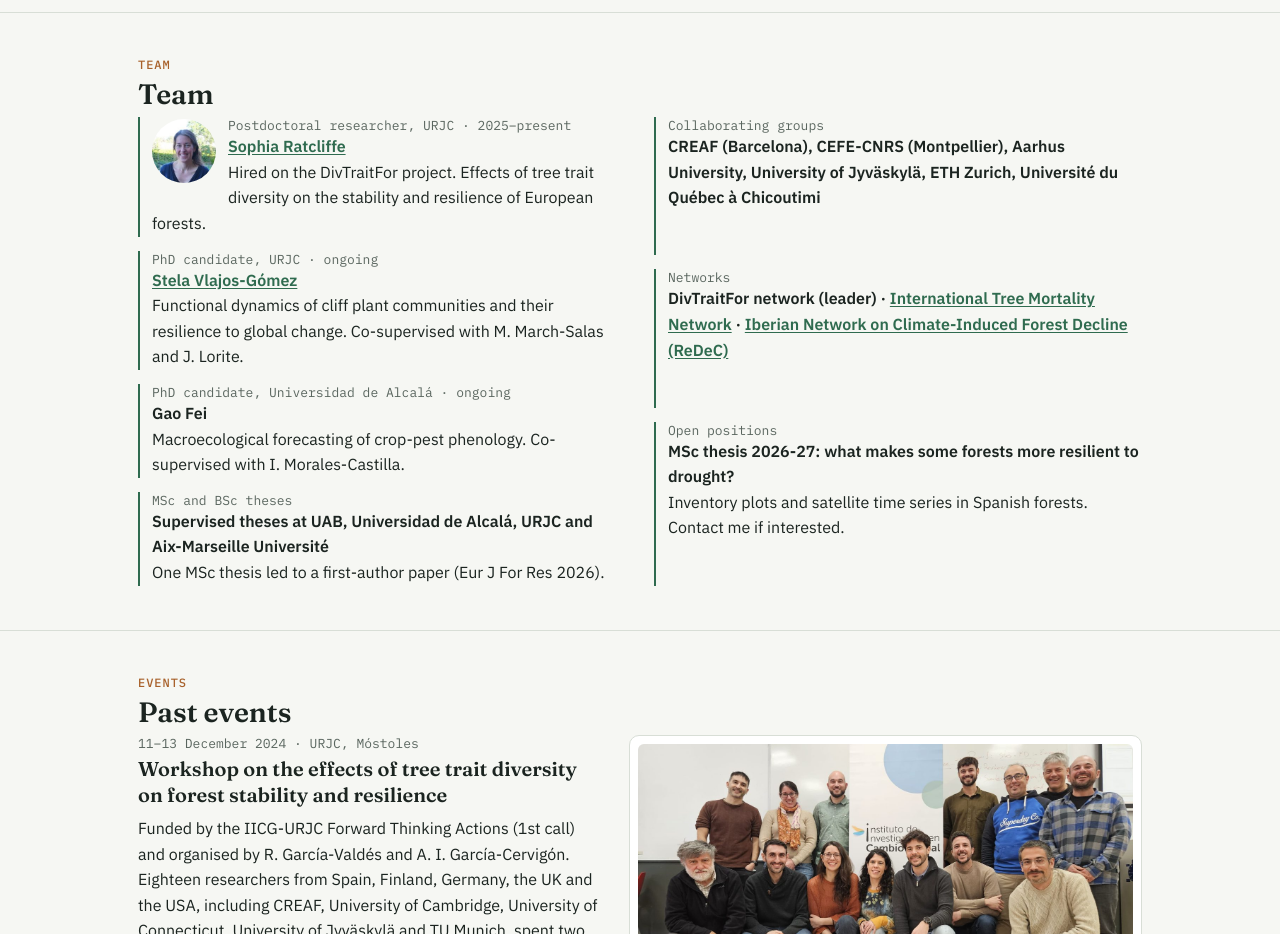
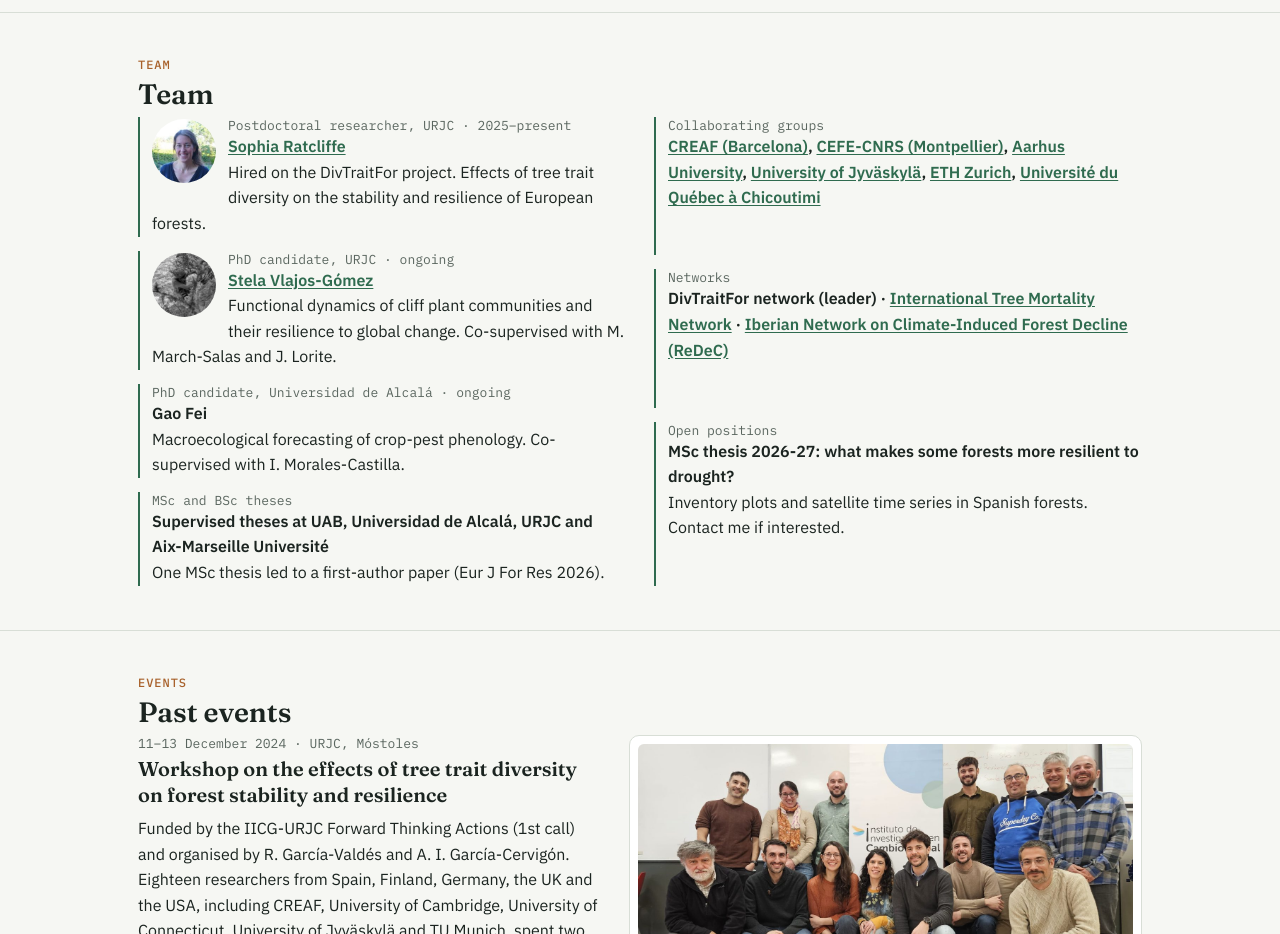
Before and after one commit to rgarciavaldes/rgarciavaldes.github.io, a plain HTML site: page index.html in a window 1280 px wide. Shown: the part 4180-5114 px from the top of the page. Drawn offline with Linux system fonts and the light colour scheme.

Commit message:
Update index.html

```diff
--- a/index.html
+++ b/index.html
@@ -204,12 +204,12 @@ footer{border-top:1px solid var(--line);padding-block:28px;color:var(--muted);fo
 <div class="cols">
 <ul class="list">
 <li><img class="avatar" src="images/sophia-ratcliffe.jpg" alt="Sophia Ratcliffe" loading="lazy"><div class="when">Postdoctoral researcher, URJC · 2025–present</div><div class="what"><a href="https://orcid.org/0000-0001-9284-7900">Sophia Ratcliffe</a></div><div>Hired on the DivTraitFor project. Effects of tree trait diversity on the stability and resilience of European forests.</div></li>
-<li><div class="when">PhD candidate, URJC · ongoing</div><div class="what"><a href="https://iicg-urjc.es/equipo/stela-vlajos-gomez/">Stela Vlajos-Gómez</a></div><div>Functional dynamics of cliff plant communities and their resilience to global change. Co-supervised with M. March-Salas and J. Lorite.</div></li>
+<li><img class="avatar" src="images/stela-vlajos-gomez.jpg" alt="Stela Vlajos-Gómez" loading="lazy"><div class="when">PhD candidate, URJC · ongoing</div><div class="what"><a href="https://iicg-urjc.es/equipo/stela-vlajos-gomez/">Stela Vlajos-Gómez</a></div><div>Functional dynamics of cliff plant communities and their resilience to global change. Co-supervised with M. March-Salas and J. Lorite.</div></li>
 <li><div class="when">PhD candidate, Universidad de Alcalá · ongoing</div><div class="what">Gao Fei</div><div>Macroecological forecasting of crop-pest phenology. Co-supervised with I. Morales-Castilla.</div></li>
 <li><div class="when">MSc and BSc theses</div><div class="what">Supervised theses at UAB, Universidad de Alcalá, URJC and Aix-Marseille Université</div><div>One MSc thesis led to a first-author paper (Eur J For Res 2026).</div></li>
 </ul>
 <ul class="list">
-<li><div class="when">Collaborating groups</div><div class="what">CREAF (Barcelona), CEFE-CNRS (Montpellier), Aarhus University, University of Jyväskylä, ETH Zurich, Université du Québec à Chicoutimi</div></li>
+<li><div class="when">Collaborating groups</div><div class="what"><a href="https://www.creaf.cat/en/about-us/our-people/jordi-martinez-vilalta">CREAF (Barcelona)</a>, <a href="https://www.cefe.cnrs.fr/fr/recherche/ef/forecast/829-c/288-xavier-morin">CEFE-CNRS (Montpellier)</a>, <a href="https://bio.au.dk/en/research/research-centres/econovo">Aarhus University</a>, <a href="https://www.jyu.fi/en/people/maria-trivino-de-la-cal">University of Jyväskylä</a>, <a href="https://fe.ethz.ch/">ETH Zurich</a>, <a href="https://www.uqac.ca/">Université du Québec à Chicoutimi</a></div></li>
 <li><div class="when">Networks</div><div class="what">DivTraitFor network (leader) · <a href="https://www.tree-mortality.net/">International Tree Mortality Network</a> · <a href="https://decaimiento.es/">Iberian Network on Climate-Induced Forest Decline (ReDeC)</a></div></li>
 <li><div class="when">Open positions</div><div class="what">MSc thesis 2026-27: what makes some forests more resilient to drought?</div><div>Inventory plots and satellite time series in Spanish forests. Contact me if interested.</div></li>
 </ul>
```
